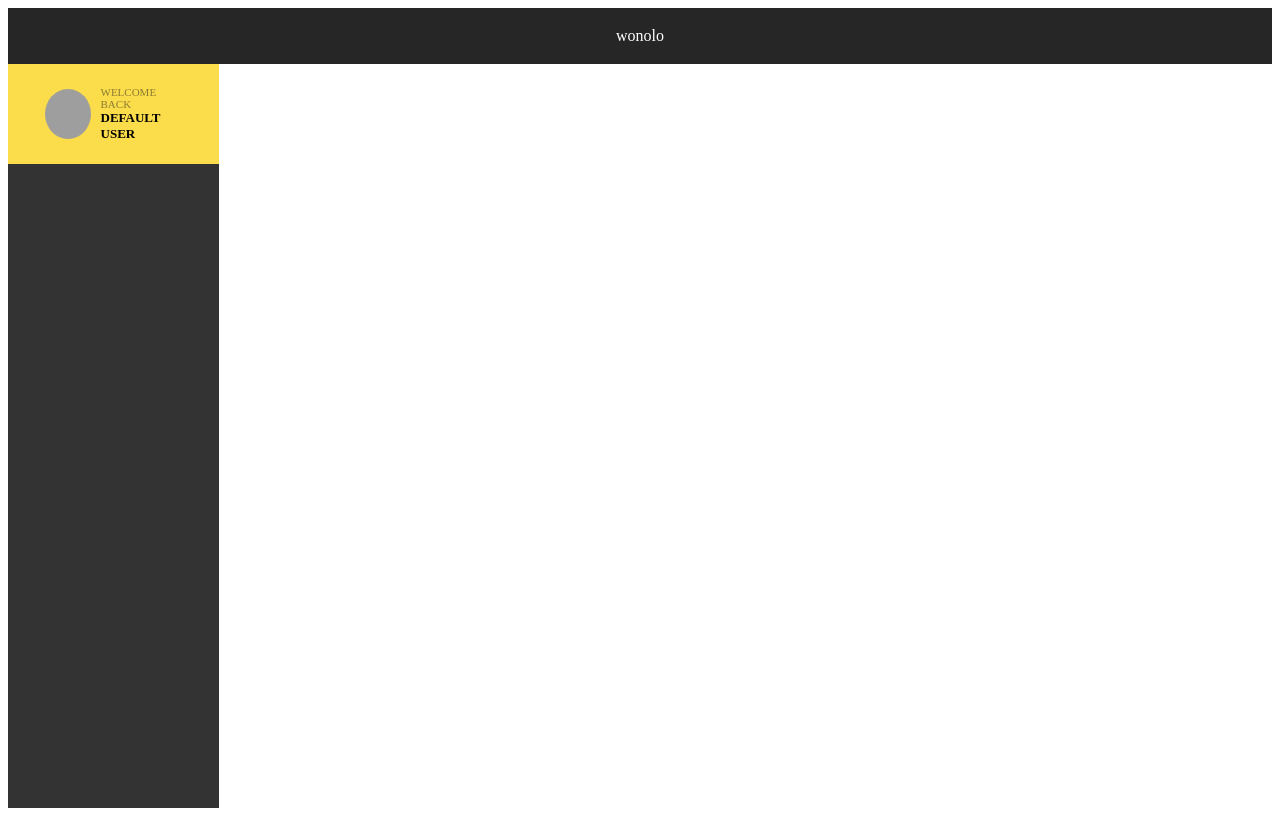
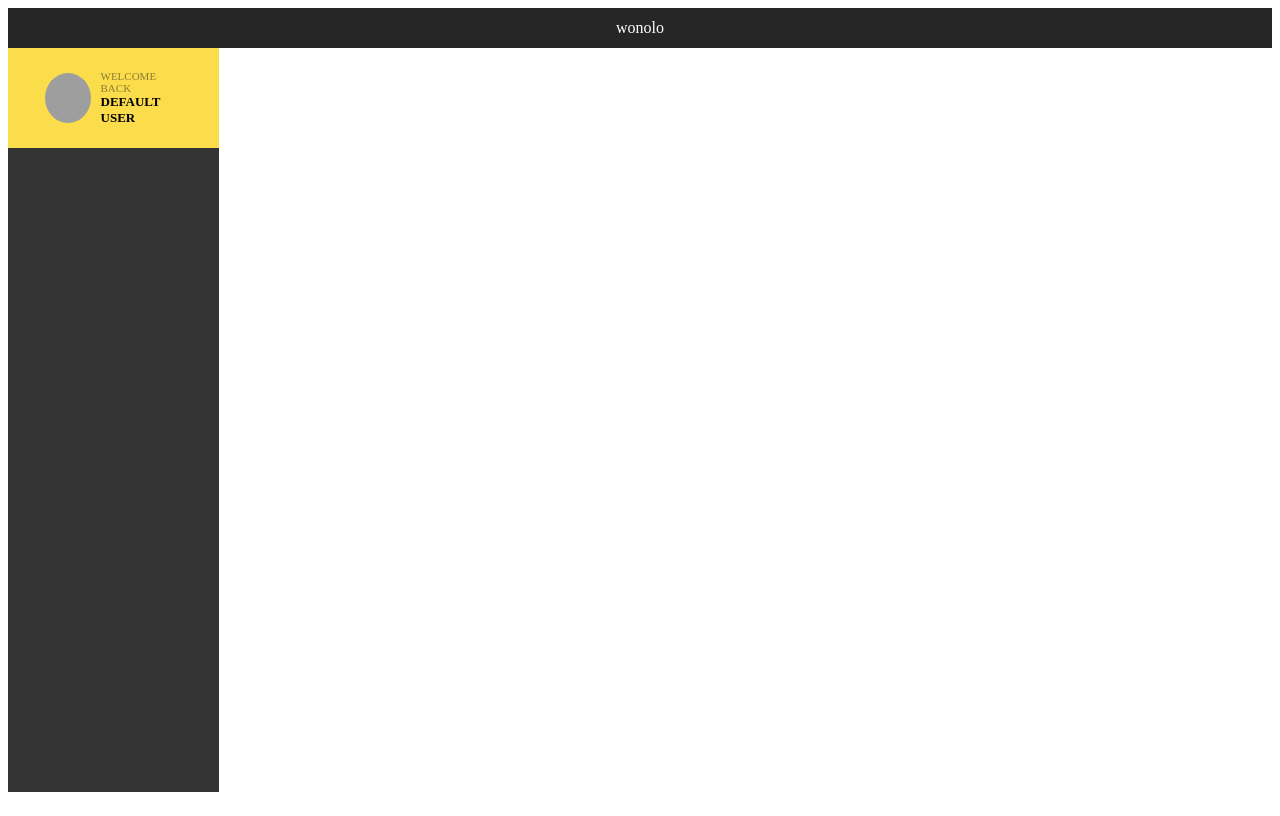
Before and after one commit to tiffaphm/not_wnl_platform, a React app: page / in a window 1280 px wide. Built offline with nearby package versions, Linux system fonts and the light colour scheme; grey boxes are pictures that could not be loaded; the HTML template or start-up script is replaced by a standard one.

Commit message:
adjust vh on nav

```diff
--- a/client/src/components/styles/Nav.css
+++ b/client/src/components/styles/Nav.css
@@ -1,7 +1,7 @@
 .nav-container {
   display: grid;
   grid-template-columns: 1fr 1fr 1fr;
-  height: 7vh;
+  height: 5vh;
   color: #fff;
   background-color: #262626;
 }
```
